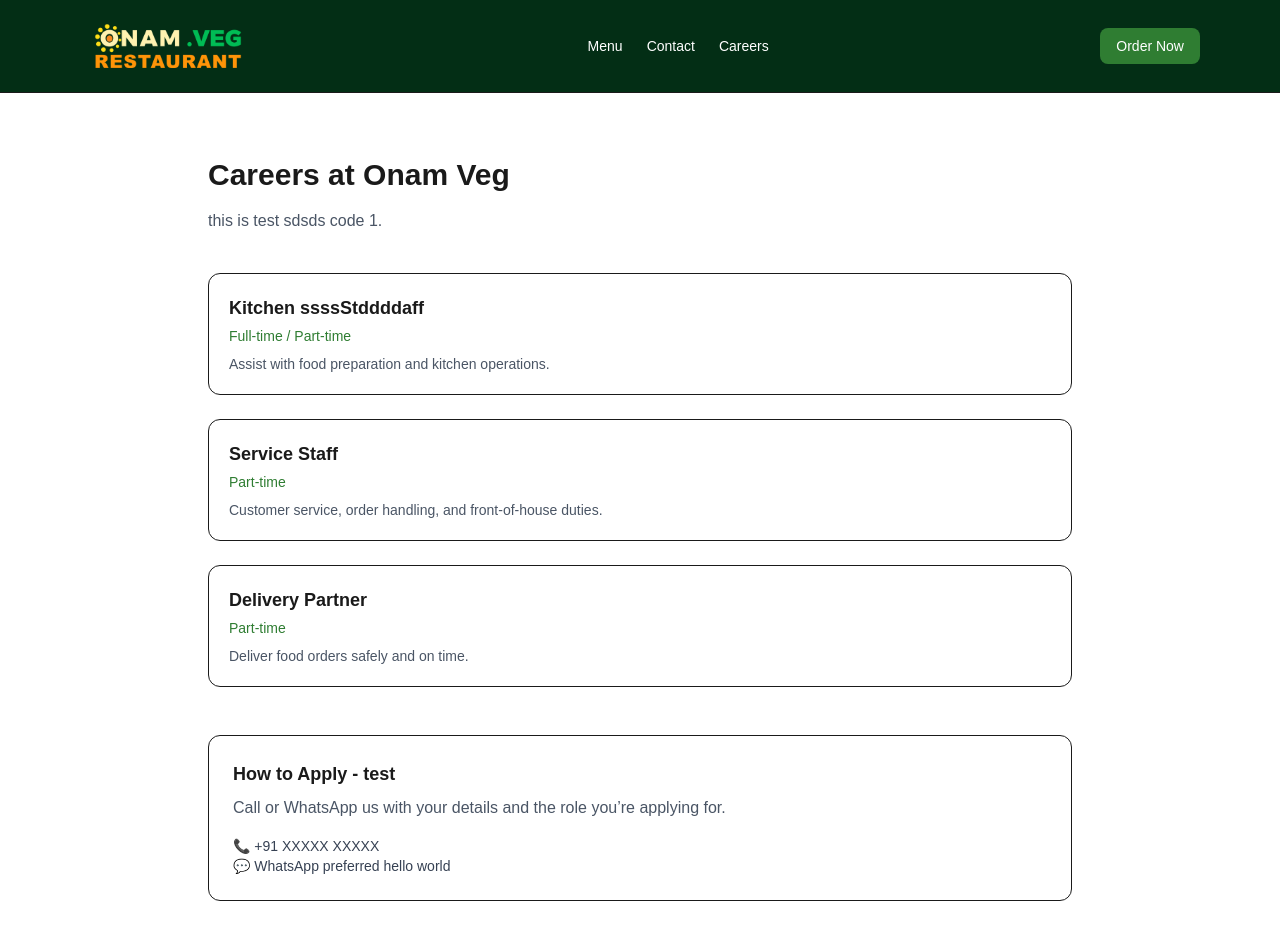
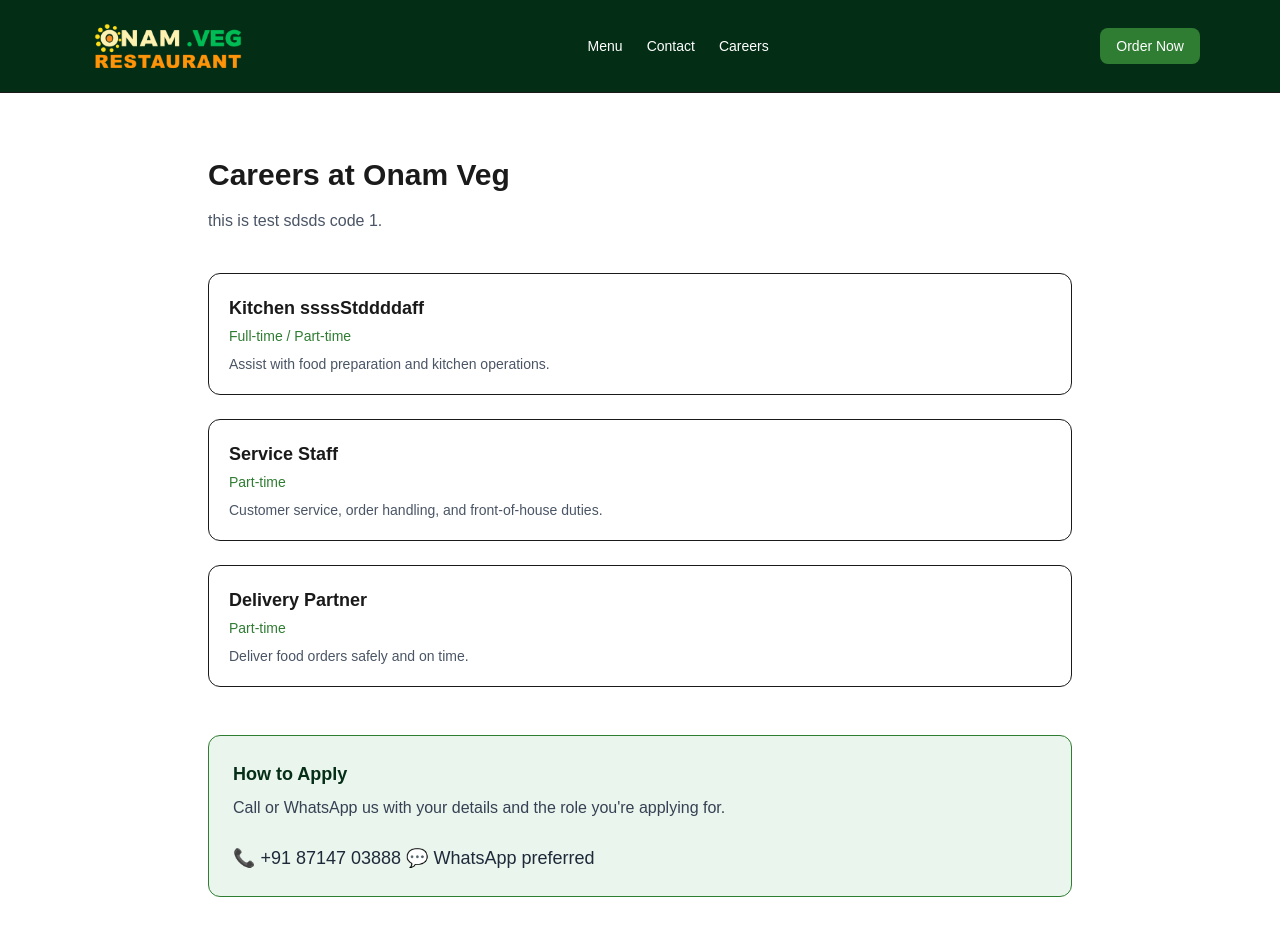
Before and after one commit to rjuna72/onamveg, a Next.js app: page /careers in a window 1280 px wide. Shown: the top 952 px of the page. Built offline with nearby package versions, Linux system fonts and the light colour scheme.

Commit message:
Update careers page WhatsApp number to +91 87147 03888

```diff
--- a/app/careers/page.tsx
+++ b/app/careers/page.tsx
@@ -24,16 +24,17 @@ export default function CareersPage() {
           />
         </div>
 
-        <div className="mt-12 rounded-xl border p-6">
-          <h2 className="font-semibold text-lg">How to Apply - test</h2>
-          <p className="mt-2 text-gray-600">
-            Call or WhatsApp us with your details and the role you’re applying for.
+        <div className="mt-12 rounded-xl border p-6" style={{ borderColor: "#2F7D32", backgroundColor: "#EAF5EE" }}>
+          <h2 className="font-semibold text-lg" style={{ color: "#052E16" }}>How to Apply</h2>
+          <p className="mt-2 text-gray-700">
+            Call or WhatsApp us with your details and the role you're applying for.
           </p>
 
-          <p className="mt-4 text-sm text-gray-700">
-            📞 +91 XXXXX XXXXX <br />
-            💬 WhatsApp preferred hello world
-          </p>
+          <div className="mt-6">
+            <p className="text-lg font-medium text-gray-800">
+              📞 +91 87147 03888 💬 WhatsApp preferred
+            </p>
+          </div>
         </div>
       </main>
     );
```
